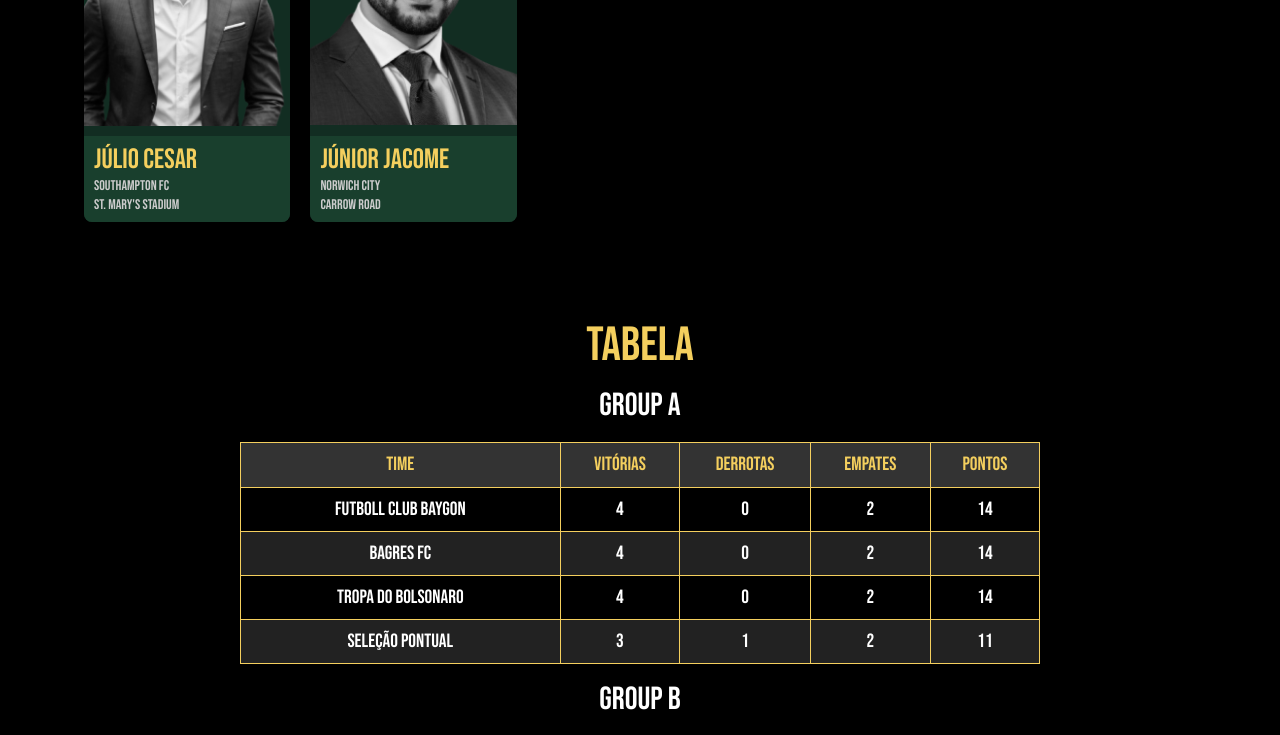
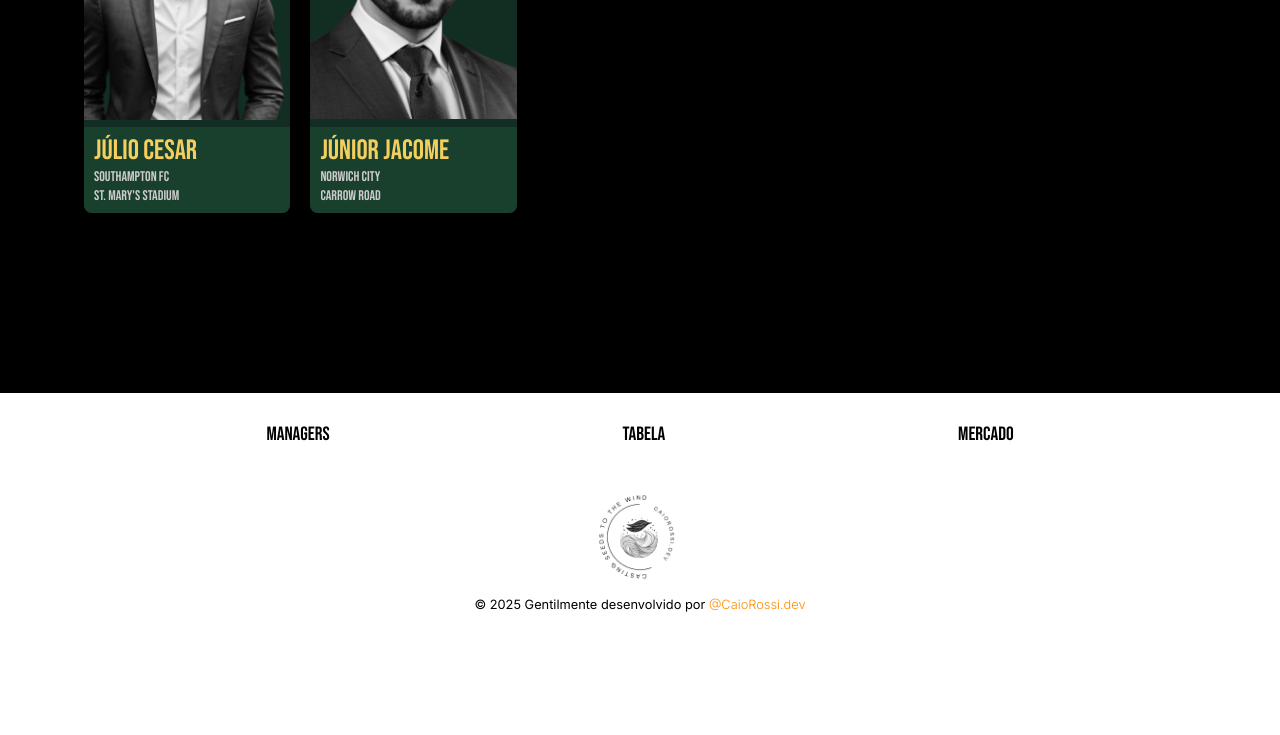
Before and after one commit to Caiorossi00/Extintos, a React (Create React App) app: page /managers in a window 1280 px wide. Shown: the part 1440-2175 px from the top of the page. After the commit the page ends 2092 px from the top, so only its background shows below. Built offline with nearby package versions, Linux system fonts and the light colour scheme; a web font is replaced by a local one.

Commit message:
add new navbar links and update styles; refactor ManagersRoute and enhance footer

```diff
--- a/src/App.js
+++ b/src/App.js
@@ -2,9 +2,10 @@
 import { BrowserRouter as Router, Routes, Route } from "react-router-dom";
 import TeamDetails from "./Routes/TeamDetails/TeamDetails";
 import ManagersRoute from "./Routes/Managers/ManagersRoute";
-import Home from "./Routes/Home/Home";
 import Navbar from "./Routes/Home/Navbar";
 import Footer from "./Routes/Home/Footer";
+import LeagueTable from "./Routes/Managers/LeagueTable";
+import ManagerArea from "./Routes/Managers/ManagerArea";
 
 export default function App() {
   return (
@@ -12,8 +13,10 @@
       <main className="main-container">
         <Navbar />
         <Routes>
-          <Route path="/" element={<Home />} />
+          <Route path="/" element={<ManagersRoute />} />
           <Route path="/managers" element={<ManagersRoute />} />
+          <Route path="/tabela" element={<LeagueTable />} />
+          <Route path="/mercado" element={<ManagerArea />} />
           <Route path="/team/:id" element={<TeamDetails />} />
         </Routes>
         <Footer />
--- a/src/Routes/Home/Footer.js
+++ b/src/Routes/Home/Footer.js
@@ -1,19 +1,32 @@
 import React from "react";
+import { Link } from "react-router-dom";
 import "../../assets/scss/footer.scss";
+import logo from "../../assets/images/logo.png";
 
 const Footer = () => {
   return (
     <footer id="container-footer">
       <div className="footer-content">
         <div className="footer-links">
-          <a href="#about">About Us</a>
-          <a href="#services">Services</a>
-          <a href="#contact">Contact</a>
-          <a href="#privacy">Privacy Policy</a>
+          <Link to="/managers">Managers</Link>
+          <Link to="/tabela">Tabela</Link>
+          <Link to="/mercado">Mercado</Link>
         </div>
-      </div>
-      <div className="footer-bottom">
-        <p>© {new Date().getFullYear()} Extintos. All rights reserved.</p>
+        <div className="footer-bottom">
+          <img src={logo} alt="Logo" className="footer-logo" />
+          <p>
+            © {new Date().getFullYear()} Gentilmente desenvolvido por{" "}
+            <span>
+              <a
+                href="https://instagram.com/caiorossi.dev"
+                target="_blank"
+                rel="noopener noreferrer"
+              >
+                @CaioRossi.dev
+              </a>
+            </span>
+          </p>
+        </div>
       </div>
     </footer>
   );
--- a/src/Routes/Home/Navbar.js
+++ b/src/Routes/Home/Navbar.js
@@ -14,6 +14,8 @@
       </Link>
       <nav className="nav-links">
         <a href="/managers">Managers</a>
+        <a href="/tabela">Tabela</a>
+        <a href="/mercado">Mercado</a>
       </nav>
     </div>
   );
--- a/src/Routes/Managers/ManagerGrid.scss
+++ b/src/Routes/Managers/ManagerGrid.scss
@@ -1,9 +1,10 @@
 #container-manager-grid {
   background-color: black;
   color: #f4cf5e;
-  min-height: 100vh;
+  min-height: 100dvh;
   font-family: "Bebas Neue";
   font-weight: 100;
+  padding-bottom: 20vh;
 }
 
 .manager-explained {
@@ -53,6 +54,7 @@
   padding: 20px;
   margin: 0 5%;
   margin-top: 8vh;
+}
 
 .manager-card {
   background-color: rgb(18, 45, 34);
@@ -82,6 +84,7 @@
   .manager-info {
     padding: 10px;
     background-color: rgb(25, 63, 45);
+    margin-top: -3px;
 
     h3 {
       font-size: 28px;
@@ -113,4 +116,96 @@
     }
   }
 }
+
+@media (max-width: 768px) {
+  .manager-explained {
+    flex-direction: column;
+    align-items: center;
+    padding-top: 5vh;
   }
+
+  .manager-card {
+    .manager-image {
+      filter: grayscale(02%);
+      height: 390px;
+    }
+  }
+
+  .manager-details {
+    width: 100%;
+    text-align: center;
+    margin-bottom: 20px;
+  }
+
+  .manager-explanation {
+    width: 100%;
+    text-align: center;
+
+    #signature-manager {
+      font-size: 2em;
+      margin-left: 0;
+      transform: rotate(0deg);
+    }
+  }
+
+  #container-display-managers {
+    display: flex;
+    flex-direction: column;
+    align-items: center;
+    justify-content: center;
+    margin-top: 10px;
+  }
+
+  .manager-card {
+    background-color: rgb(18, 45, 34);
+    color: #f4cf5e;
+    border-radius: 8px;
+    overflow: hidden;
+    cursor: pointer;
+    transition: transform 0.3s ease, box-shadow 0.3s ease;
+    width: fit-content;
+  }
+
+  .manager-card .manager-info h3 {
+    font-size: 35px;
+  }
+
+  .manager-card .manager-info p {
+    font-size: 18px;
+  }
+
+  .manager-card .manager-info .team-details p {
+    margin: 0;
+    font-size: 22px;
+  }
+}
+
+@media (max-width: 480px) {
+  .manager-explained {
+    padding-top: 4vh;
+  }
+
+  .manager-details h1 {
+    font-size: 2.5em;
+  }
+
+  .manager-details p {
+    font-size: 1.5em;
+  }
+
+  .manager-explanation p {
+    font-size: 1.4em;
+  }
+
+  #signature-manager {
+    font-size: 2.5em;
+  }
+
+  .manager-info h3 {
+    font-size: 22px;
+  }
+
+  .team-details p {
+    font-size: 12px;
+  }
+}
--- a/src/Routes/Managers/ManagersRoute.js
+++ b/src/Routes/Managers/ManagersRoute.js
@@ -1,14 +1,10 @@
 import React from "react";
 import ManagerGrid from "./ManagerGrid";
-import LeagueTable from "./LeagueTable";
-import ManagerArea from "./ManagerArea";
 
 const ManagersRoute = () => {
   return (
     <div style={{ backgroundColor: "black" }}>
       <ManagerGrid />
-      <LeagueTable />
-      <ManagerArea />
     </div>
   );
 };
--- a/src/Routes/Managers/leagueTable.scss
+++ b/src/Routes/Managers/leagueTable.scss
@@ -1,11 +1,11 @@
 #container-league-table {
   background-color: black;
   color: #f4cf5e;
-  padding-top: 10vh;
+  padding-top: 10dvh;
   font-family: "Bebas Neue", sans-serif;
   font-weight: 100;
   text-align: center;
-  margin-bottom: 10vh;
+  padding-bottom: 10vh;
 
   h1 {
     font-size: 3rem;
@@ -55,3 +55,19 @@
     }
   }
 }
+
+@media (max-width: 768px) {
+  #container-league-table {
+    div {
+      margin: 0 4%;
+    }
+
+    tr {
+      font-size: small;
+    }
+
+    td {
+      font-size: 18px;
+    }
+  }
+}
--- a/src/Routes/Managers/managerArea.scss
+++ b/src/Routes/Managers/managerArea.scss
@@ -1,24 +1,22 @@
 #manager-area {
-  background-color: #ffffff;
-  color: #333;
+  background-color: rgb(255, 103, 15);
+  color: #ffffff;
   padding: 20px;
   font-family: "Bebas Neue", sans-serif;
   font-weight: 100;
   text-align: center;
-  border-radius: 8px;
   padding-top: 8vh;
   padding-bottom: 10vh;
 
   h1 {
-    font-size: 2.5rem;
+    font-size: 3rem;
     margin-bottom: 20px;
-    color: #333;
   }
 
   h2 {
-    font-size: 2rem;
-    margin: 15px 0;
-    color: #333;
+    font-size: 1.5rem;
+    color: #ffffff;
+    margin-bottom: 10px;
   }
 
   #market {
--- a/src/assets/scss/Navbar.scss
+++ b/src/assets/scss/Navbar.scss
@@ -3,7 +3,6 @@
   justify-content: space-between;
   align-items: center;
   padding: 0.5em 2em;
-  background-color: white;
   box-shadow: 0 4px 6px rgba(0, 0, 0, 0.1);
 }
 
@@ -18,10 +17,10 @@
 
   a {
     text-decoration: none;
-    color: black;
     font-weight: 600;
     font-size: 1rem;
     transition: color 0.3s ease;
+    color: black;
 
     &:hover {
       color: #e3672b;
--- a/src/assets/scss/footer.scss
+++ b/src/assets/scss/footer.scss
@@ -1,52 +1,33 @@
 #container-footer {
-  background-color: #000000;
-  color: #fff;
-  padding: 2rem 1rem;
+  background-color: #ffffff;
+  color: #000000;
+  font-family: "bebas neue";
+  font-weight: lighter;
 
   .footer-content {
     display: flex;
-    flex-wrap: wrap;
-    justify-content: space-between;
+    flex-direction: column;
     align-items: center;
-    gap: 1.5rem;
-
-    .footer-logo {
-      h2 {
-        font-size: 1.8rem;
-        color: #fff;
-      }
-    }
+    width: 80%;
+    margin: 0 auto;
+    margin-top: 2em;
+    gap: 2em;
+    margin-bottom: 5vh;
 
     .footer-links {
       display: flex;
-      flex-wrap: wrap;
       gap: 1rem;
-      text-align: center;
-      margin: 0 auto;
-      font-size: small;
+      width: 100%;
+      justify-content: space-around;
 
       a {
-        color: #ccc;
+        color: #000000;
         text-decoration: none;
+        font-size: 1.2rem;
         transition: color 0.3s ease;
 
         &:hover {
-          color: #fff;
-        }
-      }
-    }
-
-    .footer-socials {
-      display: flex;
-      gap: 1rem;
-
-      a {
-        color: #ccc;
-        text-decoration: none;
-        transition: color 0.3s ease;
-
-        &:hover {
-          color: #fff;
+          color: #bebebe;
         }
       }
     }
@@ -54,12 +35,28 @@
 
   .footer-bottom {
     text-align: center;
-    margin-top: 2rem;
-    font-size: 0.6rem;
-    color: #ccc;
+    font-size: 0.8rem;
+    color: black;
+    font-family: "inter";
 
     p {
       margin: 0;
     }
+
+    a {
+      color: #ff8c00;
+      text-decoration: none;
+      transition: color 0.3s ease;
+      font-family: "inter";
+      font-weight: 300;
+
+      &:hover {
+        color: #bebebe;
+      }
+    }
   }
 }
+
+.footer-logo {
+  width: 120px;
+}
```
Also changed, not shown: src/assets/images/logo.png (added). Lines whose indentation alone changed are shown as unchanged.
